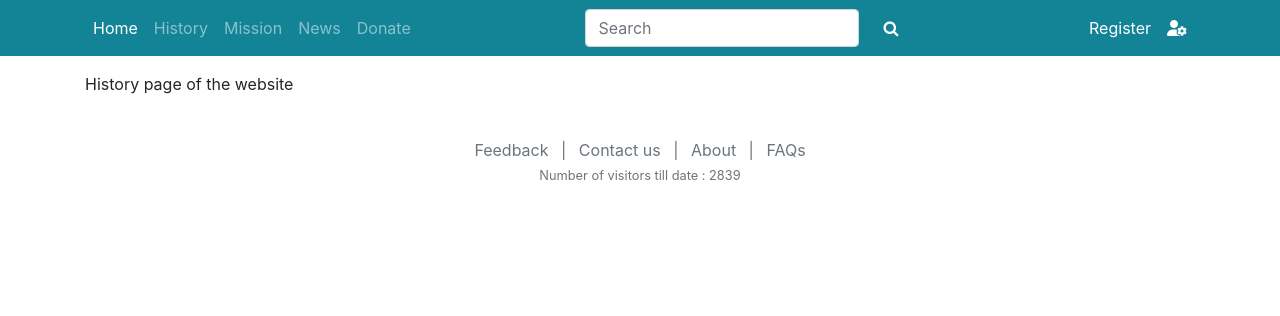
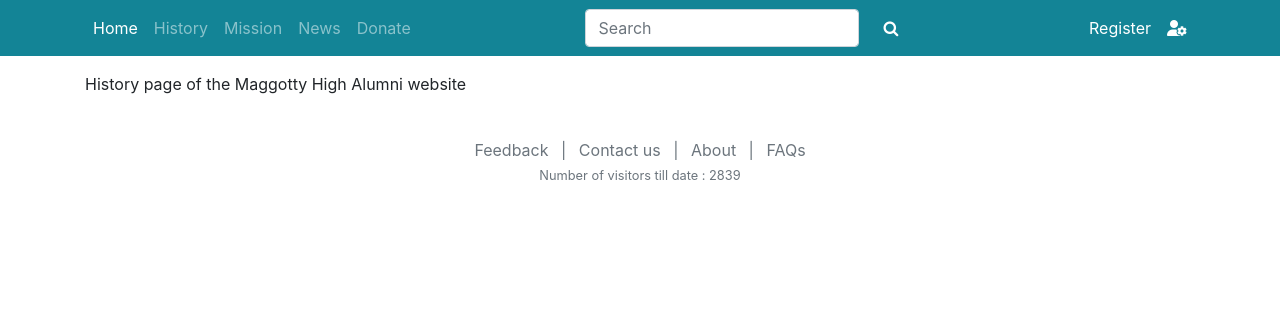
Before and after one commit to pallavitilloo/Maggotty-High-Alumni-Website, a Django app: page /history/ in a window 1280 px wide. Shown: the top 316 px of the page. Run offline with Django 3.2, Linux system fonts and the light colour scheme; some libraries are stand-ins or nearby versions.

Commit message:
Changed History page for Demo

```diff
--- a/Maggotty/templates/Maggotty/history.html
+++ b/Maggotty/templates/Maggotty/history.html
@@ -3,5 +3,5 @@
 History
 {% endblock %}
 {% block content %}
-<p>History page of the website</p>
+<p>History page of the Maggotty High Alumni website</p>
 {% endblock %}
```
